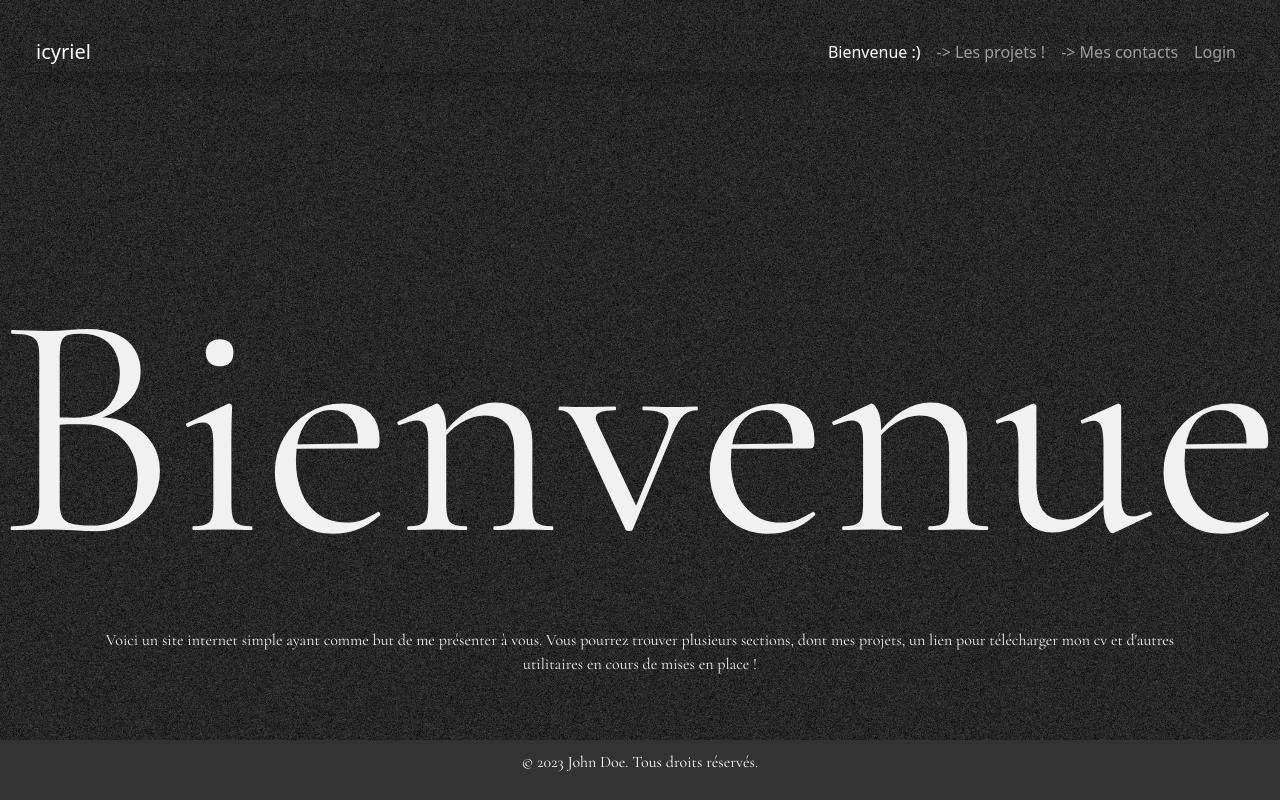
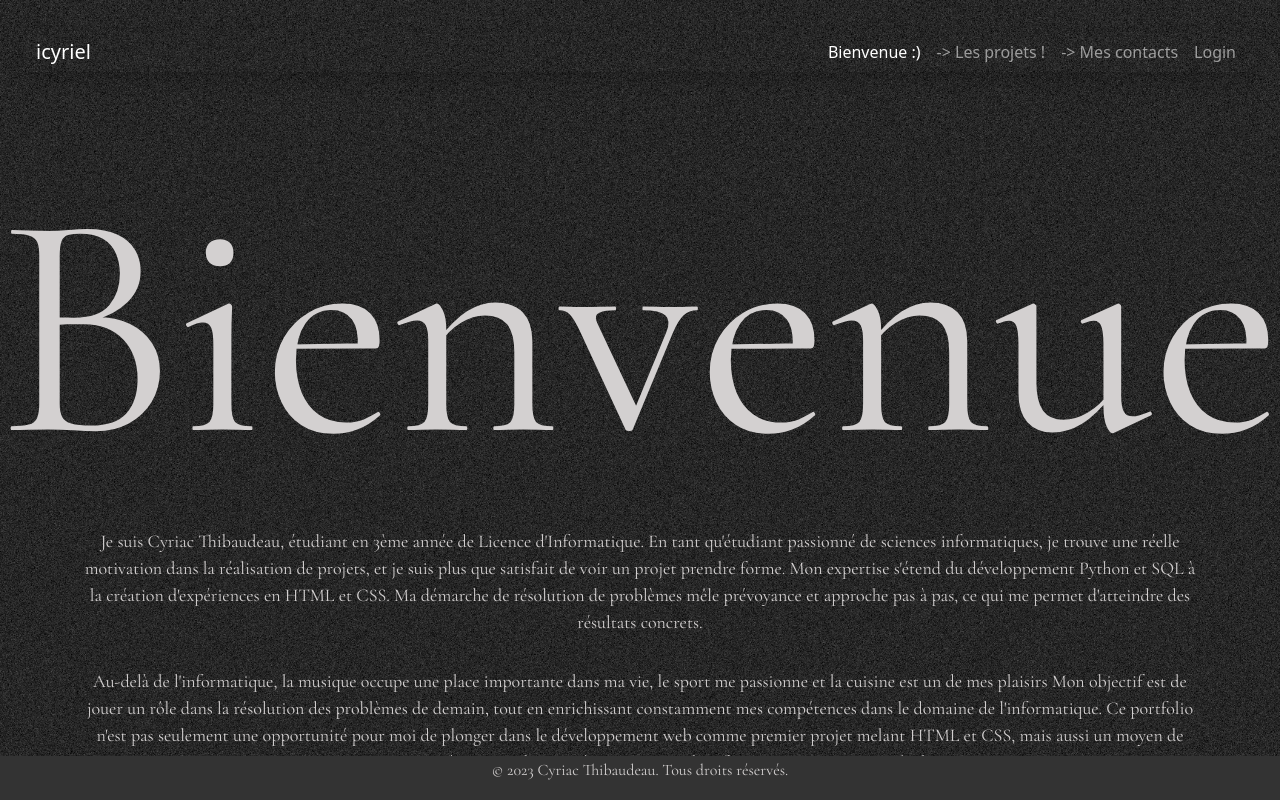
Before and after one commit to cyriacth/portfolio_web, a Flask app: page /views/ in a window 1280 px wide. Run offline with Flask 3, Linux system fonts and the light colour scheme.

Commit message:
up text acc

```diff
--- a/templates/index.html
+++ b/templates/index.html
@@ -48,7 +48,7 @@
             justify-content: center;
             align-items: center;
             height: 90vh;
-            color: #f1f1f1;
+            color: rgb(211, 208, 208);
           }
 
           .full-page {
@@ -94,10 +94,14 @@
             bottom: 0;
             width: 100%;
             background-color: #333;
-              color: white;
+            color: rgb(211, 208, 208);
             text-align: center;
-              padding: 10px 0;
+            padding: 2px 0;
             font-family: "Cormorant Garamond", serif;
+          }
+
+          .text-acc {
+            font-size:large;
           }
           </style>
 
@@ -146,7 +150,18 @@
         <div class="row">
           <div class="col-md-12 content">
             <h1 class="font-big">Bienvenue</h1>
-            <p class="text-center">Voici un site internet simple ayant comme but de me présenter à vous. Vous pourrez trouver plusieurs sections, dont mes projets, un lien pour télécharger mon cv et d'autres utilitaires en cours de mises en place !</p>
+            <p class="text-center text-acc">Je suis Cyriac Thibaudeau, étudiant en 3ème année de Licence d'Informatique.
+              En tant qu'étudiant passionné de sciences informatiques, je trouve une réelle motivation dans la réalisation de projets,
+              et je suis plus que satisfait de voir un projet prendre forme. Mon expertise s'étend du développement Python et SQL à la création d'expériences en HTML et CSS.
+              Ma démarche de résolution de problèmes mêle prévoyance et approche pas à pas, ce qui me permet d'atteindre des résultats concrets.</p>
+            <p>
+
+            </p>
+            <p class="text-center text-acc">
+              Au-delà de l'informatique, la musique occupe une place importante dans ma vie, le sport me passionne et la cuisine est un de mes plaisirs
+              Mon objectif est de jouer un rôle dans la résolution des problèmes de demain, tout en enrichissant constamment mes compétences dans le domaine de l'informatique.
+              Ce portfolio n'est pas seulement une opportunité pour moi de plonger dans le développement web comme premier projet melant HTML et CSS,
+              mais aussi un moyen de partager mes compétences et de me présenter au monde informatique en constante évolution.</p>
           </div>
         </div>
       </div>
@@ -156,7 +171,7 @@
       {% endblock %}
 
       <footer>
-        <p>&copy; 2023 John Doe. Tous droits réservés.</p>
+        <p>&copy; 2023 Cyriac Thibaudeau. Tous droits réservés.</p>
       </footer>
 
 
--- a/templates/test.html
+++ b/templates/test.html
@@ -92,7 +92,7 @@
     </section>
 
     <footer>
-        <p>&copy; 2023 John Doe. Tous droits réservés.</p>
+        <p>&copy; 2023 Cyriac Thibaudeau. Tous droits réservés.</p>
     </footer>
 </body>
 </html>
```
Lines whose indentation alone changed are shown as unchanged.
